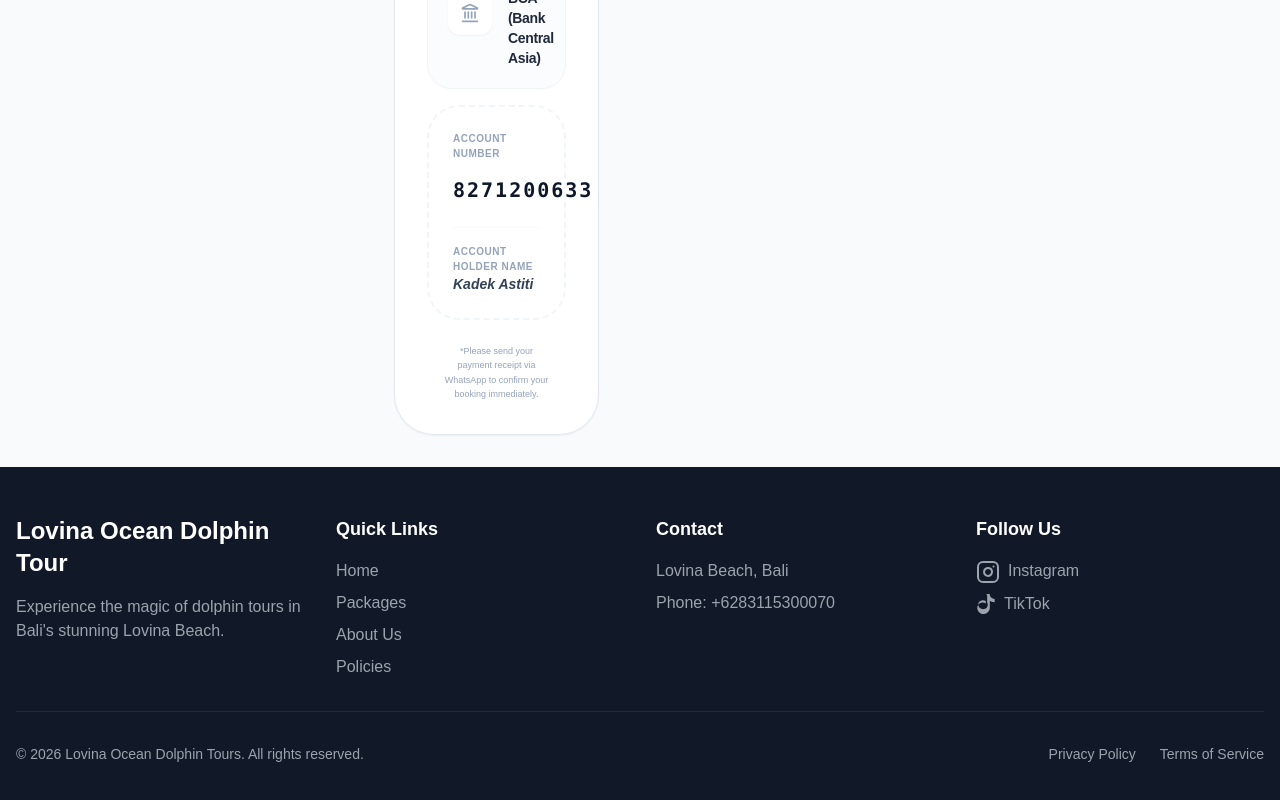
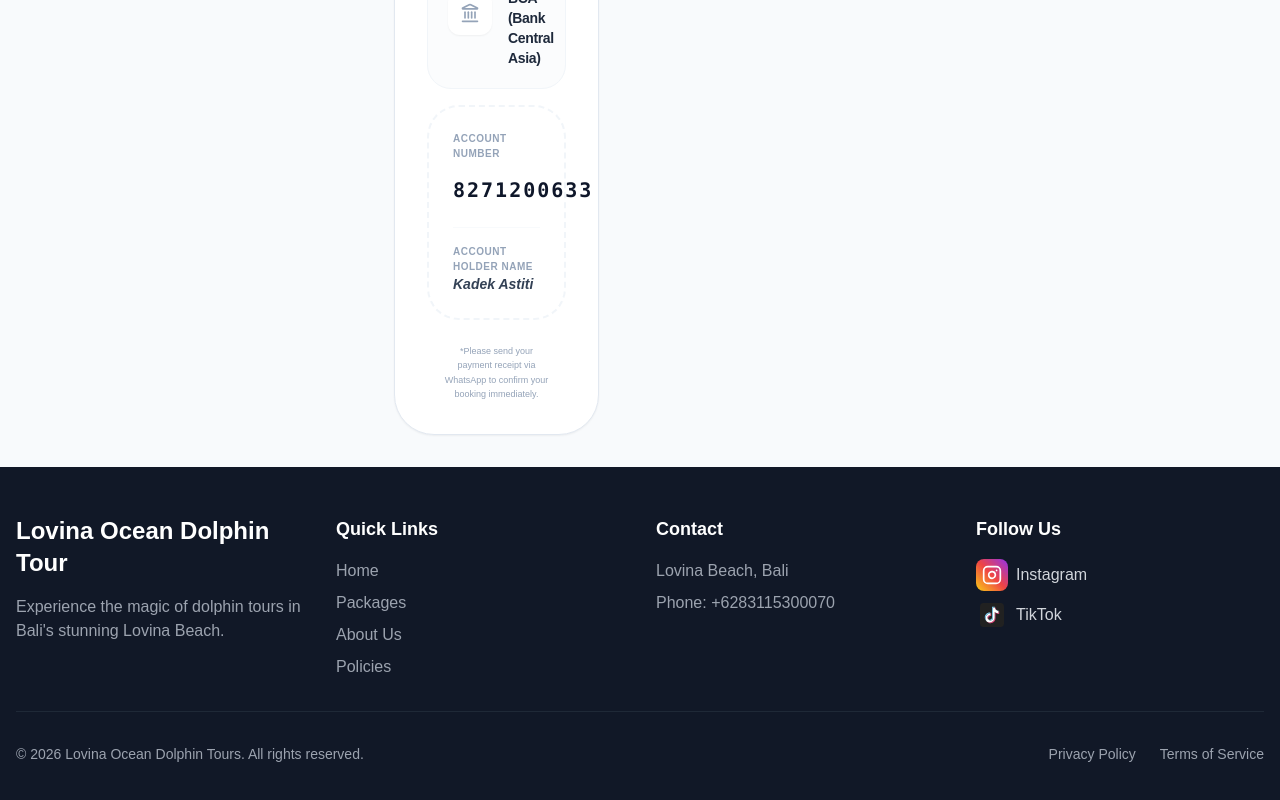
Before and after one commit to bh3391/next-lovina-ocean, a Next.js app: page / in a window 1280 px wide. Shown: the part 4411-5211 px from the top of the page. Built offline with nearby package versions, Linux system fonts and the light colour scheme; no server answers; the database is empty.

Commit message:
fixed Hydration on Navbar, and Edit Intagram anda tiktok logo

```diff
--- a/src/app/(guest)/page.tsx
+++ b/src/app/(guest)/page.tsx
@@ -6,9 +6,11 @@ import PickupSection from "@/components/section/pick-up";
 import TestimonialSlider from "@/components/section/testimonial-slider";
 import Map from "@/components/section/map";
 import GalleryPreview from "@/components/guest/gallery-preview";
+import { useState, useEffect } from "react";
 
 
 export default function Home() {
+
   const jsonLd = {
     "@context": "https://schema.org",
     "@type": "TravelAgency",
@@ -42,8 +44,9 @@ export default function Home() {
       />
       <main className="flex-grow">
       <Hero />
+      <TestimonialSlider />
       <PeacefulSection />
-      <TestimonialSlider />
+
 
       <Package/>
       <GalleryPreview />
--- a/src/components/section/testimonial-slider.tsx
+++ b/src/components/section/testimonial-slider.tsx
@@ -106,7 +106,7 @@ export default function TestimonialSliderMinimal() {
                   <div className="flex items-center gap-4">
                     <div className="flex-shrink-0 w-10 h-10 bg-blue-50 rounded-full flex items-center justify-center border border-blue-100">
                       <span className="text-xs font-bold text-blue-700 uppercase">
-                        {reviews[currentIndex].name.split(' ').map((n) => n[0]).join('').slice(0, 2)}
+                        {reviews[currentIndex].name.split(' ').map((n: string) => n[0]).join('').slice(0, 2)}
                       </span>
                     </div>
 
--- a/src/components/shared/footer.tsx
+++ b/src/components/shared/footer.tsx
@@ -2,7 +2,7 @@
 
 import React from 'react';
 import Link from 'next/link';
-import { Instagram } from 'lucide-react';
+
 
 export default function Footer() {
   const currentYear = new Date().getFullYear();
@@ -61,21 +61,60 @@ export default function Footer() {
             <h4 className="text-lg font-semibold mb-4">Follow Us</h4>
             <ul className="space-y-2 text-gray-400">
 
-              <li>
-                <Instagram className="inline-block mr-2" />
-                <a href="https://www.instagram.com/lovina_paket_dolphin_tour?igsh=MTAwNjAwOGx3c2FpMg==&utm_source=ig_contact_invite" className="hover:text-white transition">
-                  Instagram
+              <li className="flex items-center">
+                <a
+                  href="https://www.instagram.com/lovina_paket_dolphin_tour?igsh=MTAwNjAwOGx3c2FpMg==&utm_source=ig_contact_invite"
+                  target="_blank"
+                  rel="noopener noreferrer"
+                  className="flex items-center gap-2 text-gray-300 hover:text-white transition-all group"
+                >
+                  {/* Ikon Instagram */}
+                  <div className="w-8 h-8 flex items-center justify-center rounded-lg bg-gradient-to-tr from-yellow-400 via-red-500 to-purple-600 group-hover:scale-110 transition-transform">
+                    <svg
+                      xmlns="http://www.w3.org/2000/svg"
+                      viewBox="0 0 24 24"
+                      fill="none"
+                      stroke="currentColor"
+                      strokeWidth="2"
+                      strokeLinecap="round"
+                      strokeLinejoin="round"
+                      className="w-5 h-5 text-white"
+                    >
+                      <rect x="2" y="2" width="20" height="20" rx="5" ry="5"></rect>
+                      <path d="M16 11.37A4 4 0 1 1 12.63 8 4 4 0 0 1 16 11.37z"></path>
+                      <line x1="17.5" y1="6.5" x2="17.51" y2="6.5"></line>
+                    </svg>
+                  </div>
+
+                  {/* Teks Label */}
+                  <span className="font-medium">Instagram</span>
                 </a>
               </li>
-              <li>
-  <a href="https://www.tiktok.com/@lovinapaketdolphintour?_r=1&_t=ZS-93Ktz2pLu0W" target="_blank" rel="noopener noreferrer" className="flex items-center hover:text-white transition">
-    <svg role="img" className="inline-block mr-2 w-5 h-5 fill-current" viewBox="0 0 24 24" xmlns="http://www.w3.org/2000/svg">
-      <title>TikTok</title>
-      <path d="M12.525.02c1.31-.02 2.61-.01 3.91-.02.08 1.53.63 3.09 1.75 4.17 1.12 1.11 2.7 1.62 4.24 1.79v4.03c-1.44-.05-2.89-.35-4.2-.97-.57-.26-1.1-.59-1.62-.93-.01 2.92.01 5.84-.02 8.75-.08 1.4-.54 2.79-1.35 3.94-1.31 1.92-3.58 3.17-5.91 3.21-1.43.08-2.86-.31-4.08-1.03-2.02-1.19-3.44-3.37-3.65-5.71-.28-2.26.74-4.63 2.58-5.91 1.08-.78 2.39-1.2 3.73-1.22 1.35-.02 2.7.35 3.82 1.13V8.47c-1.01-.6-2.18-.91-3.35-.91-1.17 0-2.33.31-3.34.91-1.69 1.01-2.61 2.87-2.34 4.8.27 1.93 1.54 3.63 3.32 4.39 1.08.46 2.27.63 3.44.47 1.17-.16 2.28-.68 3.14-1.47.86-.79 1.39-1.89 1.48-3.05.09-1.16-.14-2.33-.67-3.37v-8.3z"/>
-    </svg>
-    TikTok
-  </a>
-</li>
+              <li className="flex items-center">
+                <a
+                  href="https://www.tiktok.com/@lovinapaketdolphintour?_r=1&_t=ZS-93Ktz2pLu0W"
+                  target="_blank"
+                  rel="noopener noreferrer"
+                  className="flex items-center gap-2 text-gray-300 hover:text-white transition-all group"
+                >
+                  {/* Kontainer Ikon TikTok */}
+                  <div className="w-8 h-8 flex items-center justify-center rounded-lg overflow-hidden group-hover:scale-110 transition-transform">
+                    <svg
+                      xmlns="http://www.w3.org/2000/svg"
+                      viewBox="0 0 48 48"
+                      className="w-full h-full"
+                    >
+                      <path fill="#212121" fillRule="evenodd" d="M10.904,6h26.191C39.804,6,42,8.196,42,10.904v26.191 C42,39.804,39.804,42,37.096,42H10.904C8.196,42,6,39.804,6,37.096V10.904C6,8.196,8.196,6,10.904,6z" clipRule="evenodd"></path>
+                      <path fill="#ec407a" fillRule="evenodd" d="M29.208,20.607c1.576,1.126,3.507,1.788,5.592,1.788v-4.011 c-0.395,0-0.788-0.041-1.174-0.123v3.157c-2.085,0-4.015-0.663-5.592-1.788v8.184c0,4.094-3.321,7.413-7.417,7.413 c-1.528,0-2.949-0.462-4.129-1.254c1.347,1.376,3.225,2.23,5.303,2.23c4.096,0,7.417-3.319,7.417-7.413L29.208,20.607L29.208,20.607 z M30.657,16.561c-0.805-0.879-1.334-2.016-1.449-3.273v-0.516h-1.113C28.375,14.369,29.331,15.734,30.657,16.561L30.657,16.561z M19.079,30.832c-0.45-0.59-0.693-1.311-0.692-2.053c0-1.873,1.519-3.391,3.393-3.391c0.349,0,0.696,0.053,1.029,0.159v-4.1 c-0.389-0.053-0.781-0.076-1.174-0.068v3.191c-0.333-0.106-0.68-0.159-1.03-0.159c-1.874,0-3.393,1.518-3.393,3.391 C17.213,29.127,17.972,30.274,19.079,30.832z" clipRule="evenodd"></path>
+                      <path fill="#fff" fillRule="evenodd" d="M28.034,19.63c1.576,1.126,3.507,1.788,5.592,1.788v-3.157 c-1.164-0.248-2.194-0.856-2.969-1.701c-1.326-0.827-2.281-2.191-2.561-3.788h-2.923v16.018c-0.007,1.867-1.523,3.379-3.393,3.379 c-1.102,0-2.081-0.525-2.701-1.338c-1.107-0.558-1.866-1.705-1.866-3.029c0-1.873,1.519-3.391,3.393-3.391 c0.359,0,0.705,0.056,1.03,0.159V21.38c-4.024,0.083-7.26,3.369-7.26,7.411c0,2.018,0.806,3.847,2.114,5.183 c1.18,0.792,2.601,1.254,4.129,1.254c4.096,0,7.417-3.319,7.417-7.413L28.034,19.63L28.034,19.63z" clipRule="evenodd"></path>
+                      <path fill="#81d4fa" fillRule="evenodd" d="M33.626,18.262v-0.854c-1.05,0.002-2.078-0.292-2.969-0.848 C31.445,17.423,32.483,18.018,33.626,18.262z M28.095,12.772c-0.027-0.153-0.047-0.306-0.061-0.461v-0.516h-4.036v16.019 c-0.006,1.867-1.523,3.379-3.393,3.379c-0.549,0-1.067-0.13-1.526-0.362c0.62,0.813,1.599,1.338,2.701,1.338 c1.87,0,3.386-1.512,3.393-3.379V12.772H28.095z M21.635,21.38v-0.909c-0.337-0.046-0.677-0.069-1.018-0.069 c-4.097,0-7.417,3.319-7.417,7.413c0,2.567,1.305,4.829,3.288,6.159c-1.308-1.336-2.114-3.165-2.114-5.183 C14.374,24.749,17.611,21.463,21.635,21.38z" clipRule="evenodd"></path>
+                    </svg>
+                  </div>
+
+                  {/* Teks Label */}
+                  <span className="font-medium">TikTok</span>
+                </a>
+              </li>
             </ul>
           </div>
         </div>
--- a/src/components/shared/navbar.tsx
+++ b/src/components/shared/navbar.tsx
@@ -20,7 +20,13 @@ const navLinks = [
 export default function Navbar() {
   const [isOpen, setIsOpen] = useState(false);
   const [scrolled, setScrolled] = useState(false);
+  const [mounted, setMounted] = useState(false);
   const pathname = usePathname();
+
+  // Initialize mounted state to prevent hydration mismatch
+  useEffect(() => {
+    setMounted(true);
+  }, []);
 
   // Handle scroll effect
   useEffect(() => {
@@ -52,7 +58,7 @@ export default function Navbar() {
   return (
     <nav
       className={`fixed w-full z-[100] transition-all duration-300 ${
-        scrolled
+        mounted && scrolled
           ? "bg-white/80 backdrop-blur-md py-4 shadow-sm"
           : "bg-transparent py-6"
       }`}
@@ -67,7 +73,7 @@ export default function Navbar() {
       alt="Lovina Ocean Logo"
       fill
       className={`object-contain transition-opacity duration-500 ${
-        scrolled ? "opacity-0" : "opacity-100"
+        mounted && scrolled ? "opacity-0" : "opacity-100"
       }`}
       priority
     />
@@ -78,14 +84,14 @@ export default function Navbar() {
       alt="Lovina Ocean Logo"
       fill
       className={`object-contain transition-opacity duration-500 absolute top-0 left-0 ${
-        scrolled ? "opacity-100" : "opacity-0"
+        mounted && scrolled ? "opacity-100" : "opacity-0"
       }`}
     />
   </div>
 
   {/* Teks Nama Brand (Opsional) */}
   <span className={`font-serif italic text-md transition-colors duration-300 ${
-    scrolled ? "text-slate-800" : "text-white"
+    mounted && scrolled ? "text-slate-800" : "text-white"
   }`}>
     Lovina Ocean Dolphin Tour
   </span>
@@ -98,7 +104,7 @@ export default function Navbar() {
               key={link.name}
               href={link.href}
               className={`text-sm uppercase tracking-[0.2em] hover:text-blue-500 transition-colors ${
-                scrolled ? "text-slate-600" : "text-white"
+                mounted && scrolled ? "text-slate-600" : "text-white"
               } ${pathname === link.href ? "font-bold border-b-2 border-blue-500" : ""}`}
             >
               {link.name}
@@ -134,9 +140,9 @@ export default function Navbar() {
           onClick={() => setIsOpen(!isOpen)}
         >
           {isOpen ? (
-            <X className={scrolled ? "text-slate-900" : "text-white"} />
+            <X className={mounted && scrolled ? "text-slate-900" : "text-white"} />
           ) : (
-            <Menu className={scrolled ? "text-slate-900" : "text-white"} />
+            <Menu className={mounted && scrolled ? "text-slate-900" : "text-white"} />
           )}
         </button>
       </div>
```
